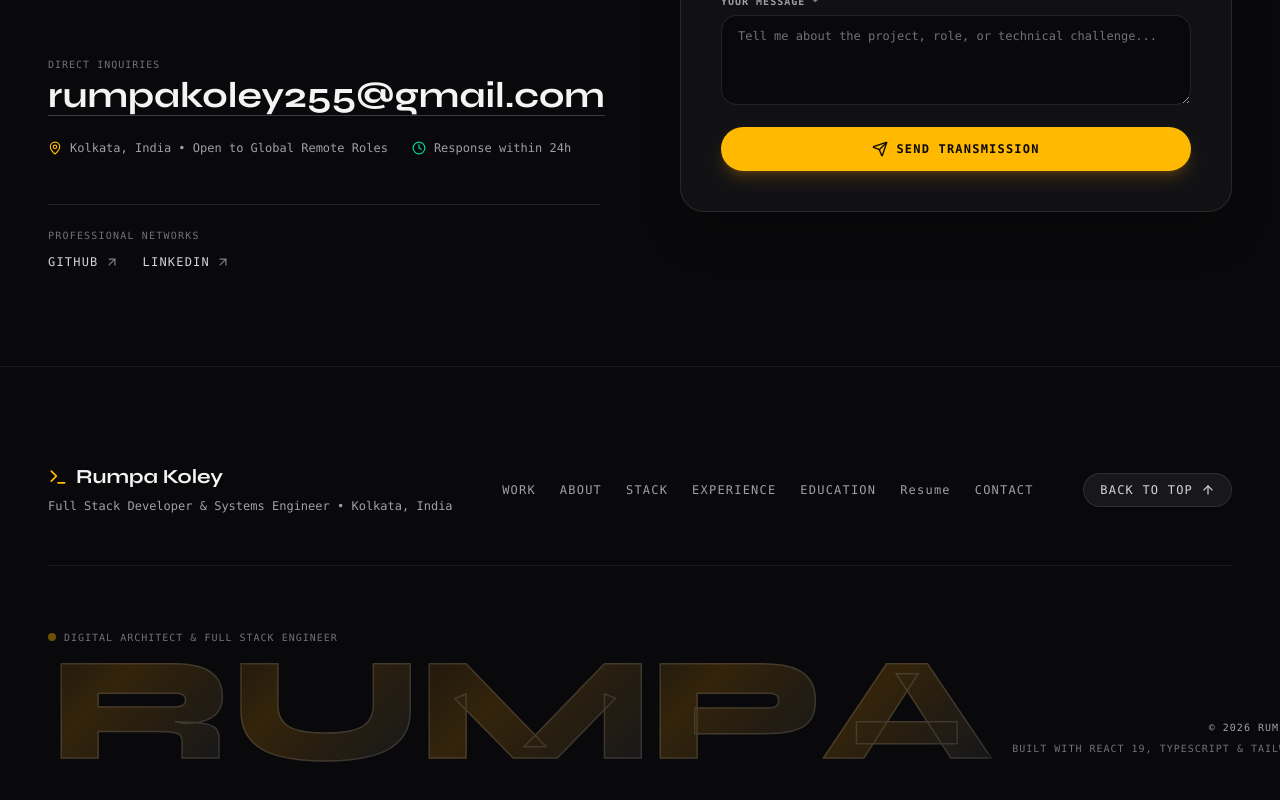
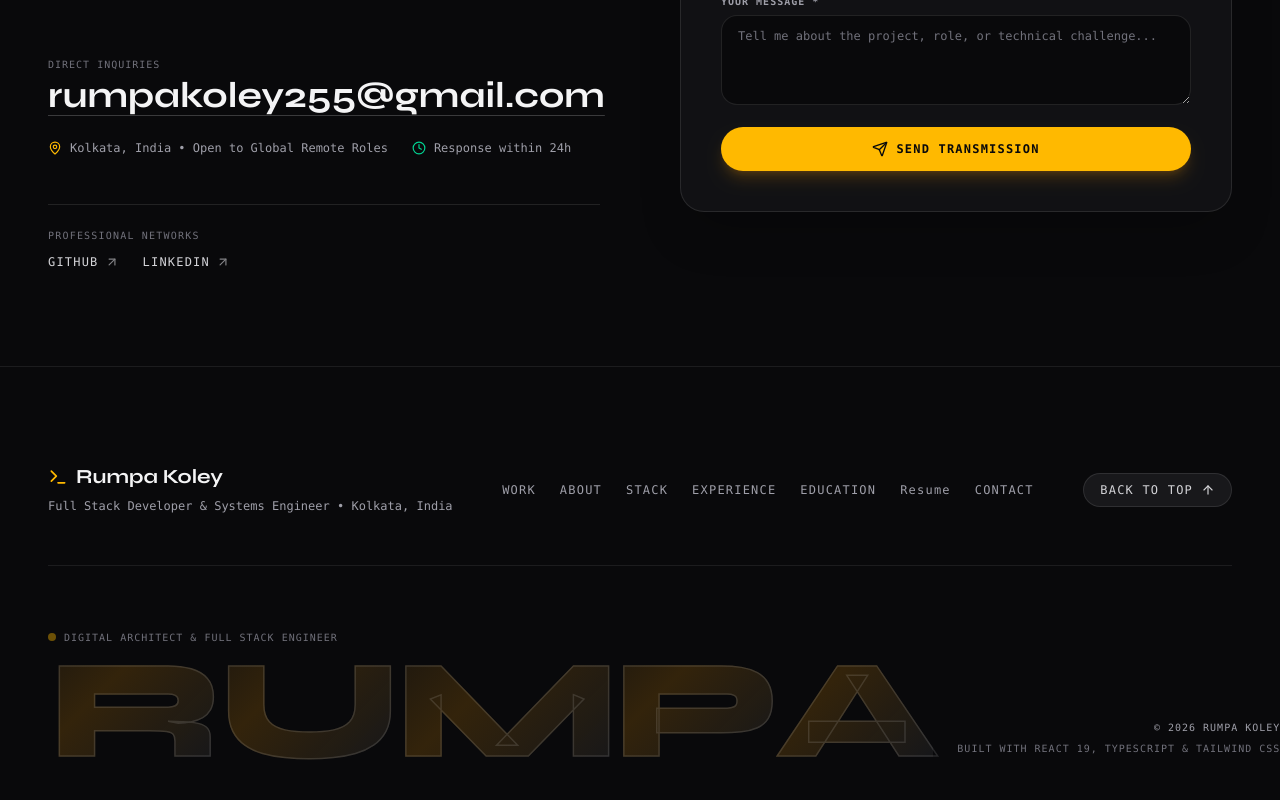
Before and after one commit to Rumpakoley/Rumpa-Koley, a React (Vite) app: page / in a window 1280 px wide. Shown: the part 8263-9063 px from the top of the page. Built offline with nearby package versions, Linux system fonts and the light colour scheme.

Commit message:
Fix RUMPA watermark clipping in phone view by scaling typography to fit 100% of mobile screens

```diff
--- a/src/components/Footer.tsx
+++ b/src/components/Footer.tsx
@@ -76,7 +76,7 @@ export const Footer: React.FC<FooterProps> = ({ onOpenResumeModal }) => {
             whileInView={{ opacity: 1, y: 0 }}
             viewport={{ once: true }}
             transition={{ duration: 0.9, ease: [0.16, 1, 0.3, 1] }}
-            className="flex items-center text-[17vw] sm:text-[14vw] lg:text-[11.5vw] leading-[0.78] font-display font-black tracking-tighter uppercase origin-bottom-left"
+            className="flex items-center text-[13vw] sm:text-[13.5vw] lg:text-[11vw] leading-[0.82] font-display font-black tracking-tighter uppercase origin-bottom-left max-w-full"
           >
             {['R', 'U', 'M', 'P', 'A'].map((letter, index) => (
               <motion.span
@@ -88,7 +88,7 @@ export const Footer: React.FC<FooterProps> = ({ onOpenResumeModal }) => {
                   transition: { type: 'spring', stiffness: 350, damping: 15 },
                 }}
                 whileTap={{ scale: 0.95 }}
-                className="watermark-letter font-black select-none inline-block px-[0.02em]"
+                className="watermark-letter font-black select-none inline-block px-[0.01em]"
               >
                 {letter}
               </motion.span>
```
